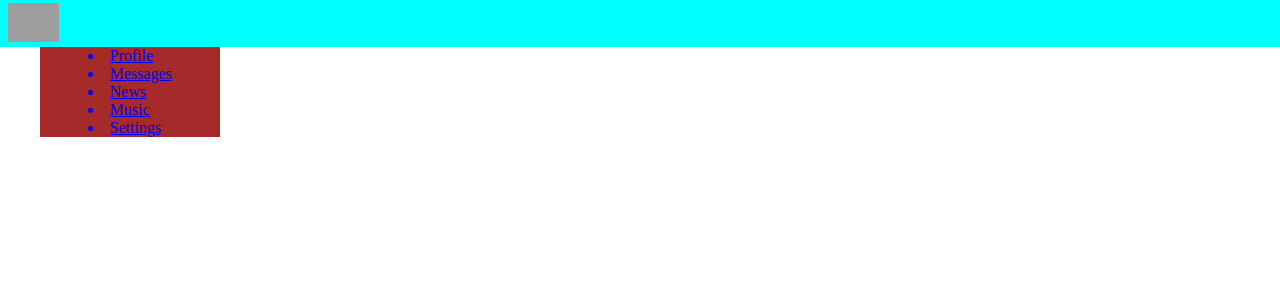
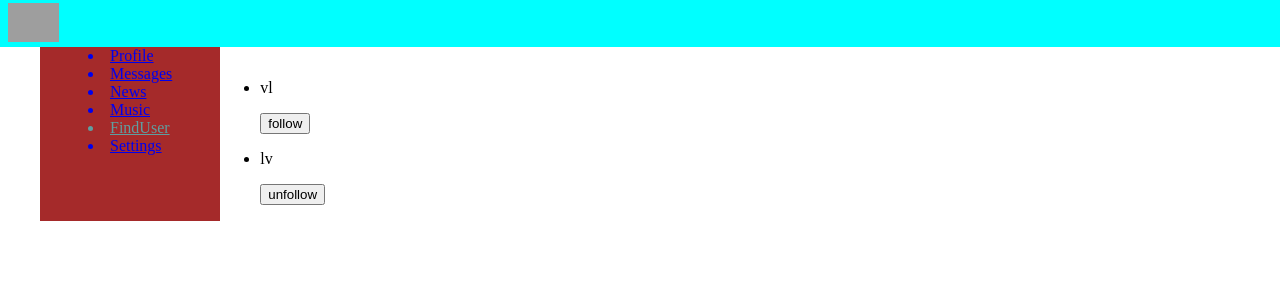
Before and after one commit to Romanov5000/Social-network, a React (Create React App) app: page /FindUser in a window 1280 px wide. Shown: the top 300 px of the page. Built offline with nearby package versions, Linux system fonts and the light colour scheme; grey boxes are pictures that could not be loaded.

Commit message:
add follow user

```diff
--- /dev/null
+++ b/src/actions/actionAddOrDeleteUser.js
@@ -0,0 +1,8 @@
+export const AddOrDeleteUser = (id) => {
+    return function (dispatch) {
+        dispatch({
+            type: 'IS_USERS_FOLLOW',
+            payload: id,
+        })
+    }
+}
--- a/src/components/App/App.jsx
+++ b/src/components/App/App.jsx
@@ -4,6 +4,7 @@ import UserProfile from "../UserProfile";
 import style from "./App.module.css";
 import NavBar from "../NavBar";
 import Messages from "../Messages";
+import FindUser from "../FindUser";
 import { Switch, Route, BrowserRouter } from "react-router-dom";
 
 
@@ -21,6 +22,9 @@ function App() {
             <Route path="/messages">
               <Messages />
             </Route>
+            <Route path="/FindUser">
+              <FindUser />
+            </Route>
           </Switch>
         </div>
       </div>
--- /dev/null
+++ b/src/components/FindUser/FindUser.jsx
@@ -0,0 +1,33 @@
+import React from "react";
+import style from "./FindUser.module.css";
+import { connect } from "react-redux";
+import User from "./User";
+
+const FindUser = (props) => {
+const {users} = props;
+
+const usersList = users.map((item) => {
+    return (
+        <li key={item.id}>
+            < User
+            name = {item.name}
+            id = {item.id}
+            follow = {item.follow}
+            />
+        </li>
+    )
+})
+
+
+  return (
+      <ul>{usersList}</ul>
+  );
+};
+
+const mapStateToProps = (state) => {
+  return {
+    users: state.users,
+  };
+};
+
+export default connect(mapStateToProps, null)(FindUser);
--- /dev/null
+++ b/src/components/FindUser/User/User.jsx
@@ -0,0 +1,22 @@
+import React from "react";
+import style from "./User.module.css";
+import { connect } from "react-redux";
+import {AddOrDeleteUser} from "../../../actions/actionAddOrDeleteUser";
+
+const User = (props) => {
+  const { name, id, follow } = props;
+   let followBtn = (follow)? 'unfollow': 'follow';
+
+  return (
+    <div key={id}>
+      <p>{name}</p>
+      <button onClick={()=>props.setFollow(id)}>{followBtn}</button>
+    </div>
+  );
+};
+
+const mapDispatchToProps = (dispatch) => ({
+    setFollow: (id) => dispatch(AddOrDeleteUser(id)),
+  });
+
+  export default connect(null, mapDispatchToProps)(User);
--- /dev/null
+++ b/src/components/FindUser/User/index.js
@@ -0,0 +1,3 @@
+import User from "./User";
+
+export default User;
--- /dev/null
+++ b/src/components/FindUser/index.js
@@ -0,0 +1,3 @@
+import FindUser from "./FindUser";
+
+export default FindUser;
--- a/src/components/NavBar/NavBar.jsx
+++ b/src/components/NavBar/NavBar.jsx
@@ -8,7 +8,7 @@ export default function NavBar(props) {
   return (
     <section className={style.NavBar}>
       <NavLink to="/Profile" activeClassName={style.active}>
-      <li> Profile</li>
+      <li>Profile</li>
       </NavLink>
       <NavLink to="/Messages" activeClassName={style.active}>
       <li>Messages</li>
@@ -19,6 +19,9 @@ export default function NavBar(props) {
       <NavLink to="/Music" activeClassName={style.active}>
       <li>Music</li>
       </NavLink>
+      <NavLink to="/FindUser" activeClassName={style.active}>
+      <li>FindUser</li>
+      </NavLink>
       <NavLink to="/Settings" activeClassName={style.active}>
       <li>Settings</li>
       </NavLink>
--- a/src/components/UserProfile/PublicationInput/PublicationInput.jsx
+++ b/src/components/UserProfile/PublicationInput/PublicationInput.jsx
@@ -24,13 +24,17 @@ const PublicationInput = (props) => {
         <input value={newPost} onChange={inputText} />
         <button onClick={() => props.setPublication(newPost)}>klick</button>
       </form>
-      <PublicationsList />
+      <PublicationsList publications={props.publications} />
     </div>
   );
 };
-
+const mapStateToProps = (state) => {
+  return {
+    publications: state.publications,
+  };
+};
 const mapDispatchToProps = (dispatch) => ({
   setPublication: (newPost) => dispatch(actionNewPost(newPost)),
 });
 
-export default connect(null, mapDispatchToProps)(PublicationInput);
+export default connect(mapStateToProps, mapDispatchToProps)(PublicationInput);
--- a/src/components/UserProfile/PublicationsList/PublicationsLict.jsx
+++ b/src/components/UserProfile/PublicationsList/PublicationsLict.jsx
@@ -1,8 +1,7 @@
-import React, { useState } from "react";
+import React from "react";
 import style from "./PublicationsList.module.css";
-import { connect } from "react-redux";
 
-const PublicationsList = (props) => {
+export default function PublicationsList (props) {
   const { publications } = props;
 
   const element = publications.map((item) => {
@@ -10,10 +9,3 @@ const PublicationsList = (props) => {
   });
   return <div className={style.PublicationsList}>{element}</div>;
 };
-const mapStateToProps = (state) => {
-  return {
-    publications: state.publications,
-  };
-};
-
-export default connect(mapStateToProps)(PublicationsList);
--- a/src/reducer/MainReducer.js
+++ b/src/reducer/MainReducer.js
@@ -11,6 +11,10 @@ const initialState = {
     ],
     dialogMessagesList: [],
     publications: [],
+    users: [
+        { name: 'vl', id: 1, follow: false },
+        { name: 'lv', id: 2, follow: true }
+    ],
 }
 
 function MainReducer(state = initialState, action) {
@@ -25,6 +29,11 @@ function MainReducer(state = initialState, action) {
                 ...state,
                 dialogMessagesList: [...state.dialogMessagesList, action.payload]
             }
+        case 'IS_USERS_FOLLOW':
+            return {
+                ...state,
+                users: state.users.map(item => item.id === action.payload ? { ...item, follow: !item.follow } : item)
+            }
         default:
             return state;
     }
```
Also changed, not shown: src/components/FindUser/FindUser.module.css (added), src/components/FindUser/User/User.module.css (added), 1 other file (tests, documents, lock files or other folders).
